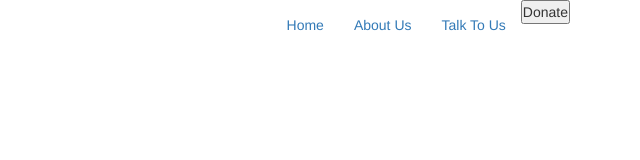
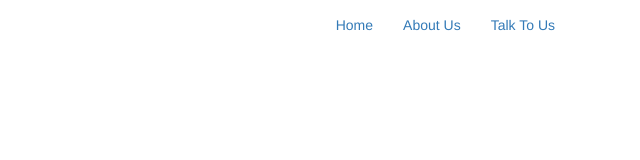
Before and after one commit to Dev-GNM/Technical-Blog-Repo, a plain HTML site: page index.html in a window 1280 px wide. Shown: the whole page, without its empty margins (640-1280 px from the left). Drawn offline with nearby package versions, Linux system fonts and the light colour scheme.

Commit message:
styling the navbar

```diff
--- a/index.html
+++ b/index.html
@@ -1,4 +1,5 @@
 <html lang="en">
+
 <head>
     <meta charset="UTF-8">
     <meta http-equiv="X-UA-Compatible" content="IE=edge">
@@ -12,6 +13,7 @@
         integrity="sha512-KfkfwYDsLkIlwQp6LFnl8zNdLGxu9YAA1QvwINks4PhcElQSvqcyVLLD9aMhXd13uQjoXtEKNosOWaZqXgel0g=="
         crossorigin="anonymous" referrerpolicy="no-referrer" />
 </head>
+
 <body>
     <header class="header">
         <nav class="navbar-style">
@@ -30,7 +32,6 @@
                         <li><a href="#main">Home</a></li>
                         <li><a href="#about-us">About Us</a></li>
                         <li><a href="#talk">Talk To Us</a></li>
-                <button id="don" data-target="#donations">Donate</button>
                     </ul>
                 </div>
             </div>
@@ -38,4 +39,5 @@
     </header>
 
 </body>
+
 </html>
```
Lines whose indentation alone changed are shown as unchanged.
